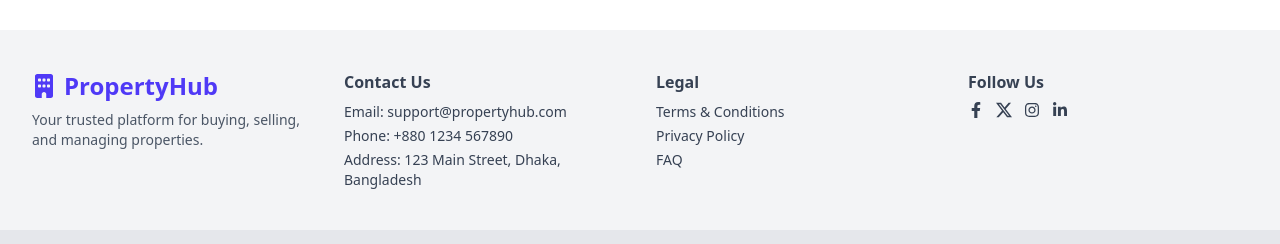
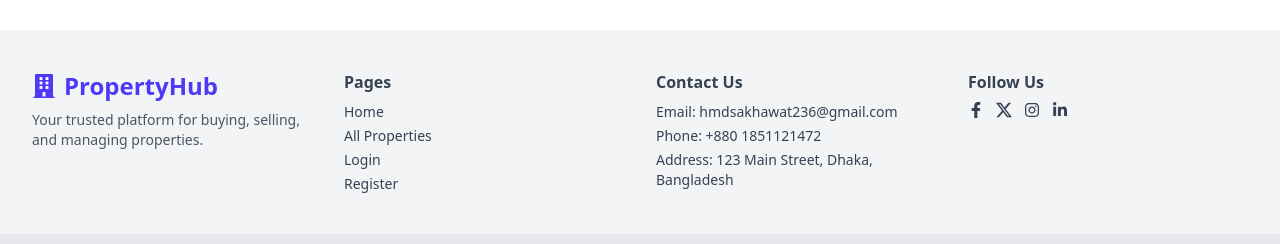
Before and after one commit to sakhawat236hossain/Home-Nest-client, a React (Vite) app: page / in a window 1280 px wide. Shown: the part 666-910 px from the top of the page. Built offline with nearby package versions, Linux system fonts and the light colour scheme; no server answers.

Commit message:
update footer

```diff
--- a/src/Components/Footer.jsx
+++ b/src/Components/Footer.jsx
@@ -1,14 +1,20 @@
-import React from "react";
+import React, { useContext } from "react";
+import { Link } from "react-router-dom";
 import { BsTwitterX } from "react-icons/bs";
-import { FaFacebookF,  FaInstagram, FaLinkedinIn } from "react-icons/fa";
-import { FaBuilding } from "react-icons/fa6";
-import { Link } from "react-router-dom";
+import {
+  FaFacebookF,
+  FaInstagram,
+  FaLinkedinIn,
+  FaBuilding,
+} from "react-icons/fa";
+import { AuthContext } from "../AuthProvider/AuthProvider";
 
 const Footer = () => {
+  const { user } = useContext(AuthContext);
+
   return (
     <footer className="bg-gray-100 text-gray-700 mt-10">
       <div className="max-w-7xl mx-auto px-4 sm:px-6 lg:px-8 py-10 grid grid-cols-1 md:grid-cols-4 gap-8">
-
         {/* Logo & Website */}
         <div className="flex flex-col items-start">
           <div className="flex items-center gap-2 text-2xl font-bold text-indigo-600 mb-2">
@@ -19,35 +25,81 @@ const Footer = () => {
           </p>
         </div>
 
+        {/* Page Links */}
+        <div>
+          <h3 className="font-semibold mb-2">Pages</h3>
+          <ul className="space-y-1 text-sm">
+            <li>
+              <Link className="hover:text-indigo-600 transition-colors" to="/">
+                Home
+              </Link>
+            </li>
+            <li>
+              <Link
+                className="hover:text-indigo-600 transition-colors"
+                to="/properties"
+              >
+                All Properties
+              </Link>
+            </li>
+            {user && (
+              <>
+                <li>
+                  <Link
+                    className="hover:text-indigo-600 transition-colors"
+                    to="/add-property"
+                  >
+                    Add Property
+                  </Link>
+                </li>
+                <li>
+                  <Link
+                    className="hover:text-indigo-600 transition-colors"
+                    to="/my-properties"
+                  >
+                    My Properties
+                  </Link>
+                </li>
+                <li>
+                  <Link
+                    className="hover:text-indigo-600 transition-colors"
+                    to="/my-ratings"
+                  >
+                    My Ratings
+                  </Link>
+                </li>
+              </>
+            )}
+            {!user && (
+              <>
+                <li>
+                  <Link
+                    className="hover:text-indigo-600 transition-colors"
+                    to="/login"
+                  >
+                    Login
+                  </Link>
+                </li>
+                <li>
+                  <Link
+                    className="hover:text-indigo-600 transition-colors"
+                    to="/register"
+                  >
+                    Register
+                  </Link>
+                </li>
+              </>
+            )}
+          </ul>
+        </div>
+
         {/* Contact Details */}
         <div>
           <h3 className="font-semibold mb-2">Contact Us</h3>
           <ul className="space-y-1 text-sm">
-            <li>Email: support@propertyhub.com</li>
-            <li>Phone: +880 1234 567890</li>
+            <li>Email: hmdsakhawat236@gmail.com</li>
+            <li>Phone: +880 1851121472</li>
             <li>Address: 123 Main Street, Dhaka, Bangladesh</li>
-          </ul>
-        </div>
-
-        {/* Terms & Conditions */}
-        <div>
-          <h3 className="font-semibold mb-2">Legal</h3>
-          <ul className="space-y-1 text-sm">
-            <li>
-              <Link className="hover:text-indigo-600 transition-colors" to="/terms">
-                Terms & Conditions
-              </Link>
-            </li>
-            <li>
-              <Link className="hover:text-indigo-600 transition-colors" to="/privacy">
-                Privacy Policy
-              </Link>
-            </li>
-            <li>
-              <Link className="hover:text-indigo-600 transition-colors" to="/faq">
-                FAQ
-              </Link>
-            </li>
           </ul>
         </div>
 
@@ -55,10 +107,27 @@ const Footer = () => {
         <div>
           <h3 className="font-semibold mb-2">Follow Us</h3>
           <div className="flex gap-3 mt-2">
-            <a href="https://www.facebook.com/md.sakhawth.hosain" className="hover:text-indigo-600 transition-colors"><FaFacebookF /></a>
-            <a href="#" className="hover:text-indigo-600 transition-colors"><BsTwitterX /></a>
-            <a href="https://www.instagram.com/mhmdshwthsyn/?hl=en" className="hover:text-indigo-600 transition-colors"><FaInstagram /></a>
-            <a href="https://www.linkedin.com/in/md-sakhawat-hossain-622728373/" className="hover:text-indigo-600 transition-colors"><FaLinkedinIn /></a>
+            <a
+              href="https://www.facebook.com/md.sakhawth.hosain"
+              className="hover:text-indigo-600 transition-colors"
+            >
+              <FaFacebookF />
+            </a>
+            <a href="#" className="hover:text-indigo-600 transition-colors">
+              <BsTwitterX />
+            </a>
+            <a
+              href="https://www.instagram.com/mhmdshwthsyn/?hl=en"
+              className="hover:text-indigo-600 transition-colors"
+            >
+              <FaInstagram />
+            </a>
+            <a
+              href="https://www.linkedin.com/in/md-sakhawat-hossain-622728373/"
+              className="hover:text-indigo-600 transition-colors"
+            >
+              <FaLinkedinIn />
+            </a>
           </div>
         </div>
       </div>
```
